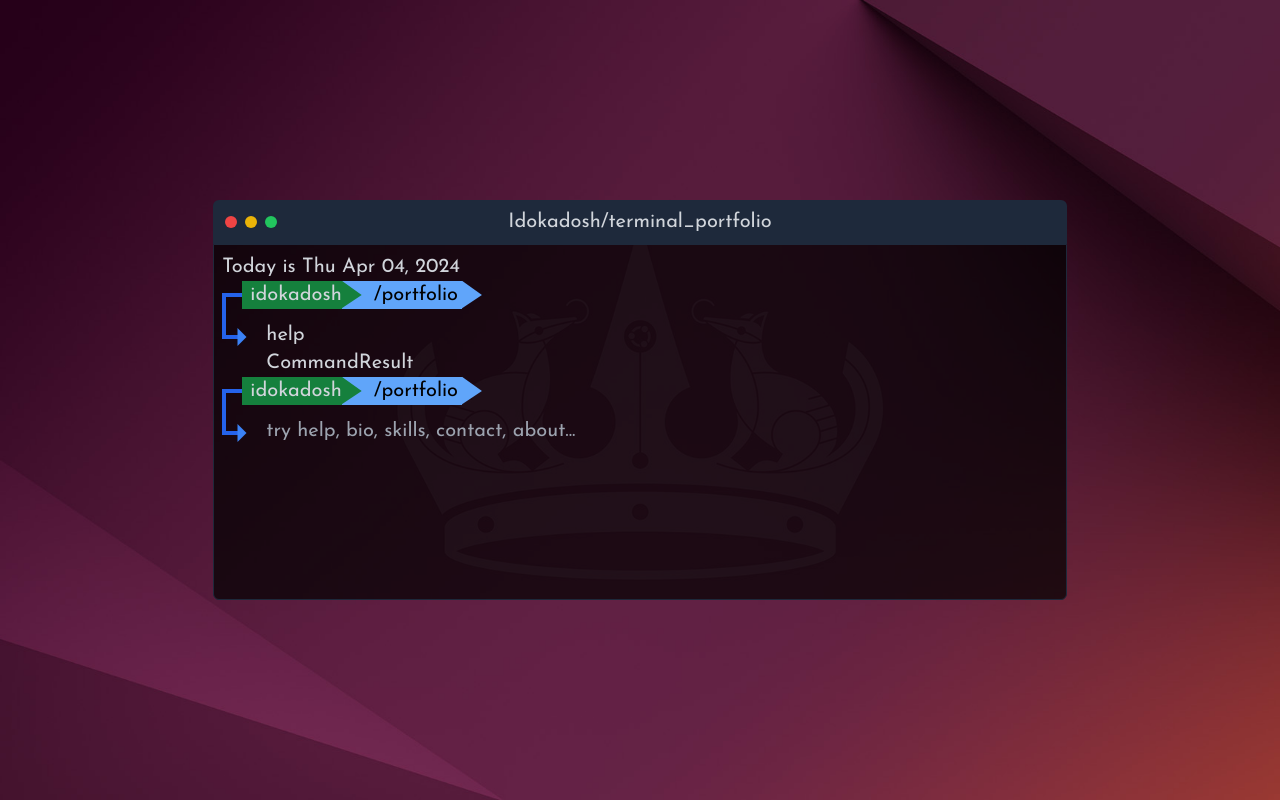
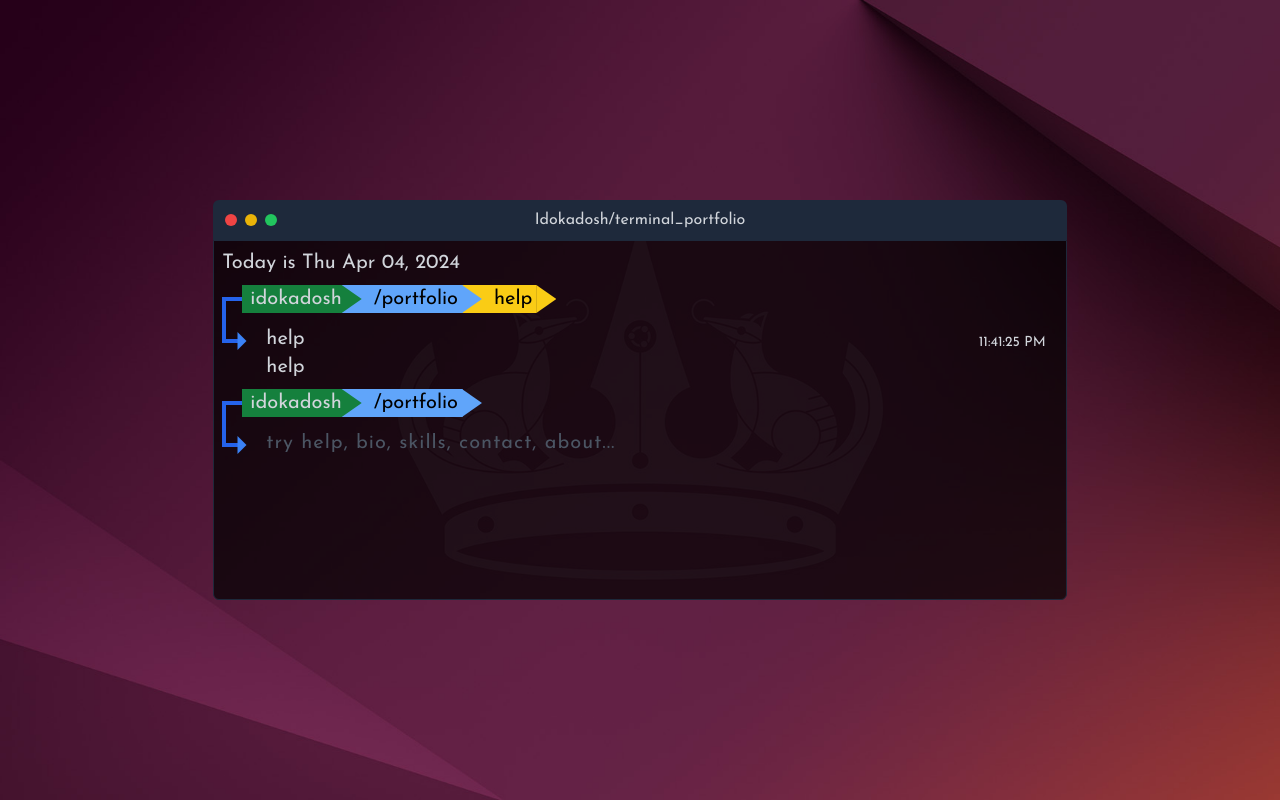
Before and after one commit to Ido-Kadosh/terminal-portfolio, a React (Vite) app: page / in a window 1280 px wide. Built offline with nearby package versions, Linux system fonts and the light colour scheme.

Commit message:
fix: add scrollbar to prevent overflow and scroll automatically on new commands

```diff
--- a/src/assets/css/index.css
+++ b/src/assets/css/index.css
@@ -11,6 +11,15 @@ body {
 	min-height: 100vh;
 }
 
-.triangle-clip {
-	clip-path: polygon(-1px -1px, 100% 50%, -1px 100%);
+.triangle {
+	clip-path: polygon(0px 0px, 100% 50%, 0px 100%);
 }
+
+.hide-scrollbar::-webkit-scrollbar {
+	display: none; /* for Chrome, Safari, and Opera */
+}
+
+.hide-scrollbar {
+	-ms-overflow-style: none; /* for Internet Explorer and Edge */
+	scrollbar-width: none; /* for Firefox */
+}
--- a/src/cmps/Breadcrumbs.tsx
+++ b/src/cmps/Breadcrumbs.tsx
@@ -28,6 +28,7 @@ const Breadcrumbs = ({ showInput, command, setCommands }: PropTypes) => {
 		if (!elInput.current) return;
 		const command = elInput.current.value;
 		if (!command) return;
+		elInput.current.value = '';
 		setCommands(prev => [...prev, { txt: command, time: Date.now() }]);
 	};
 
@@ -36,8 +37,8 @@ const Breadcrumbs = ({ showInput, command, setCommands }: PropTypes) => {
 		setCommands([]);
 	};
 
-	const getFormattedTime = () => {
-		const now = new Date();
+	const getFormattedTime = (time: number) => {
+		const now = new Date(time);
 		let hours = now.getHours();
 		const minutes = now.getMinutes();
 		const seconds = now.getSeconds();
@@ -53,19 +54,27 @@ const Breadcrumbs = ({ showInput, command, setCommands }: PropTypes) => {
 	};
 
 	return (
-		<section>
+		<section className="my-2">
 			<div className="flex items-center">
 				<div className="w-5 h-1 bg-blue-600"></div>
 				<div className="flex gap-1 items-center bg-green-700 ps-2">
 					<span>idokadosh</span>
 				</div>
-				<div className="w-5 h-7 z-10 bg-green-700 triangle-clip"></div>
+				<div className="w-5 h-7 z-10 bg-green-700 triangle"></div>
 				<div className="flex items-center text-black">
 					<div className="bg-blue-400 ps-8 -translate-x-5 pe-1">
 						<span>/portfolio</span>
 					</div>
-					<div className="w-5 h-7 z-10 -translate-x-5 bg-blue-400 triangle-clip"></div>
+					<div className="w-5 h-7 z-10 -translate-x-5 bg-blue-400 triangle border-l border-blue-400"></div>
 				</div>
+				{command && (
+					<div className="flex items-center text-black">
+						<div className="bg-yellow-400 ps-8 -translate-x-10 pe-1">
+							<span>{command.txt}</span>
+						</div>
+						<div className="w-5 h-7 z-10 -translate-x-10 bg-yellow-400 triangle border-l border-yellow-400"></div>
+					</div>
+				)}
 			</div>
 			<div className="flex items-center w-full">
 				<div className="h-10 w-1 bg-blue-600 -translate-y-3"></div>
@@ -85,12 +94,17 @@ const Breadcrumbs = ({ showInput, command, setCommands }: PropTypes) => {
 						<input
 							ref={elInput}
 							autoFocus
-							className="bg-transparent border-none outline-none text-gray-300 w-full"
+							className="bg-transparent border-none outline-none text-gray-300 w-full placeholder:tracking-wider placeholder:text-gray-600"
 							placeholder="try help, bio, skills, contact, about..."
 							type="text"
 						></input>
 					)}
-					{command && <div>{command.txt}</div>}
+					{command && (
+						<div className="flex justify-between items-end">
+							<span>{command.txt}</span>
+							<span className="me-3 text-sm">{getFormattedTime(command.time)}</span>
+						</div>
+					)}
 				</div>
 			</div>
 			{command && <CommandResult command={command} />}
--- a/src/cmps/CommandResult.tsx
+++ b/src/cmps/CommandResult.tsx
@@ -1,8 +1,22 @@
-import React from 'react';
 import { ICommand } from './Terminal';
 
 const CommandResult = ({ command }: { command: ICommand }) => {
-	return <div className="px-11">CommandResult</div>;
+	const renderComponent = () => {
+		switch (command.txt) {
+			case 'help':
+				return <div>help</div>;
+			case 'bio':
+				return <div>bio</div>;
+			case 'contact':
+				return <div>contact</div>;
+			case 'about':
+				return <div>about</div>;
+			default:
+				return <div>error</div>;
+		}
+	};
+
+	return <div className="px-11">{renderComponent()}</div>;
 };
 
 export default CommandResult;
--- a/src/cmps/Terminal.tsx
+++ b/src/cmps/Terminal.tsx
@@ -1,4 +1,4 @@
-import { useState } from 'react';
+import { useEffect, useLayoutEffect, useRef, useState } from 'react';
 import Breadcrumbs from './Breadcrumbs';
 import Toolbar from './Toolbar';
 
@@ -9,6 +9,12 @@ export interface ICommand {
 
 const Terminal = () => {
 	const [commands, setCommands] = useState<ICommand[]>([{ txt: 'help', time: Date.now() }]);
+	const scrollRef = useRef<HTMLDivElement>(null);
+	useLayoutEffect(() => {
+		if (scrollRef.current) {
+			scrollRef.current.scrollTop = scrollRef.current.scrollHeight;
+		}
+	}, [commands]);
 
 	const getFormattedDate = () => {
 		const date = new Date(); // Today's date
@@ -25,7 +31,10 @@ const Terminal = () => {
 	return (
 		<main className="w-full 2xl:w-1/2 lg:w-2/3 max-w-7xl text-xl to-gray-300 flex flex-col h-1/2 text-gray-300 font-josefin">
 			<Toolbar />
-			<div className="w-full bg-black bg-opacity-70 flex-1 rounded-b-md p-2 border-slate-800 border">
+			<div
+				ref={scrollRef}
+				className="w-full bg-black bg-opacity-70 h-[55vh] overflow-auto hide-scrollbar rounded-b-md p-2 border-slate-800 border"
+			>
 				<h1>Today is {getFormattedDate()}</h1>
 				{commands.map((command, idx) => (
 					<Breadcrumbs key={idx} command={command} setCommands={setCommands} />
--- a/src/cmps/Toolbar.tsx
+++ b/src/cmps/Toolbar.tsx
@@ -7,7 +7,7 @@ const Toolbar = () => {
 				<div className="rounded-full w-3 h-3 bg-green-500"></div>
 			</div>
 			<div className="flex-1 flex justify-center me-16">
-				<span className="self-center">Idokadosh/terminal_portfolio</span>
+				<span className="self-center text-base">Idokadosh/terminal_portfolio</span>
 			</div>
 		</div>
 	);
```
